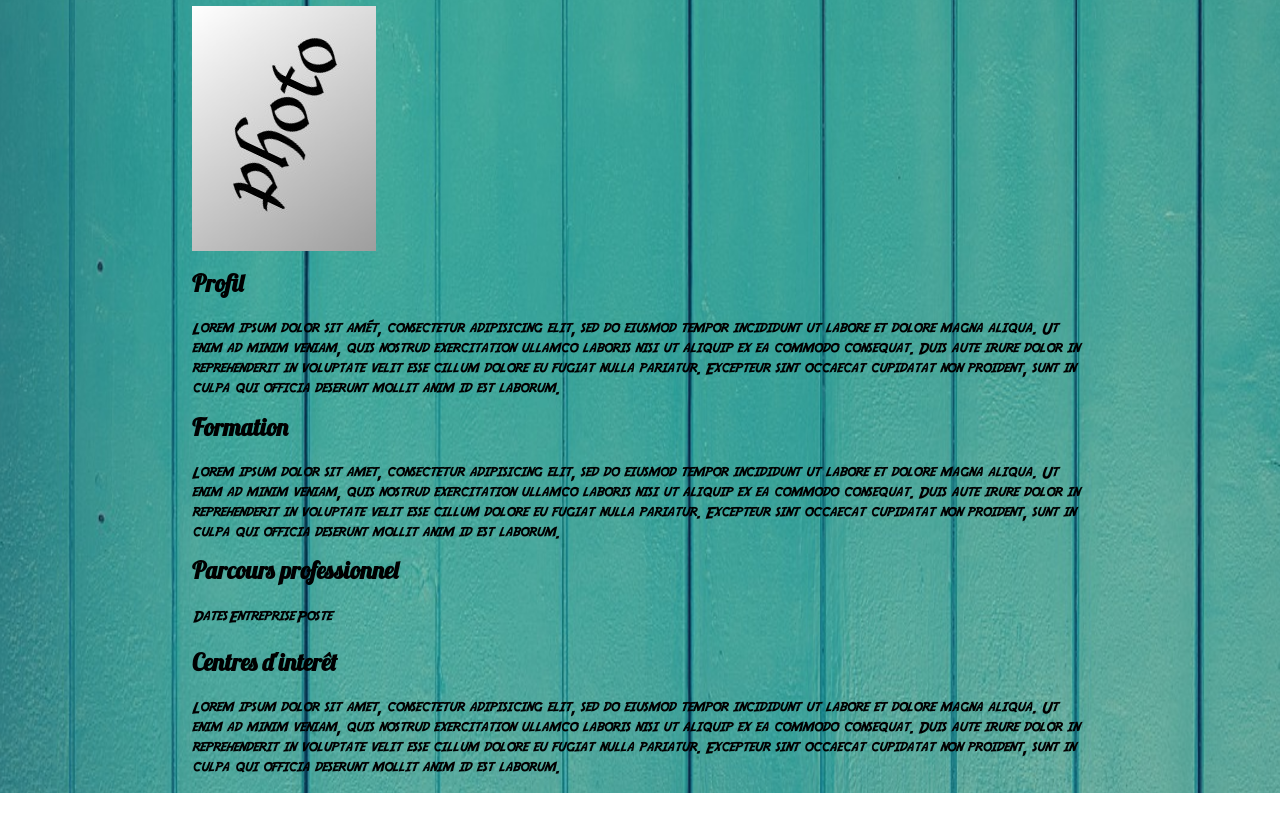
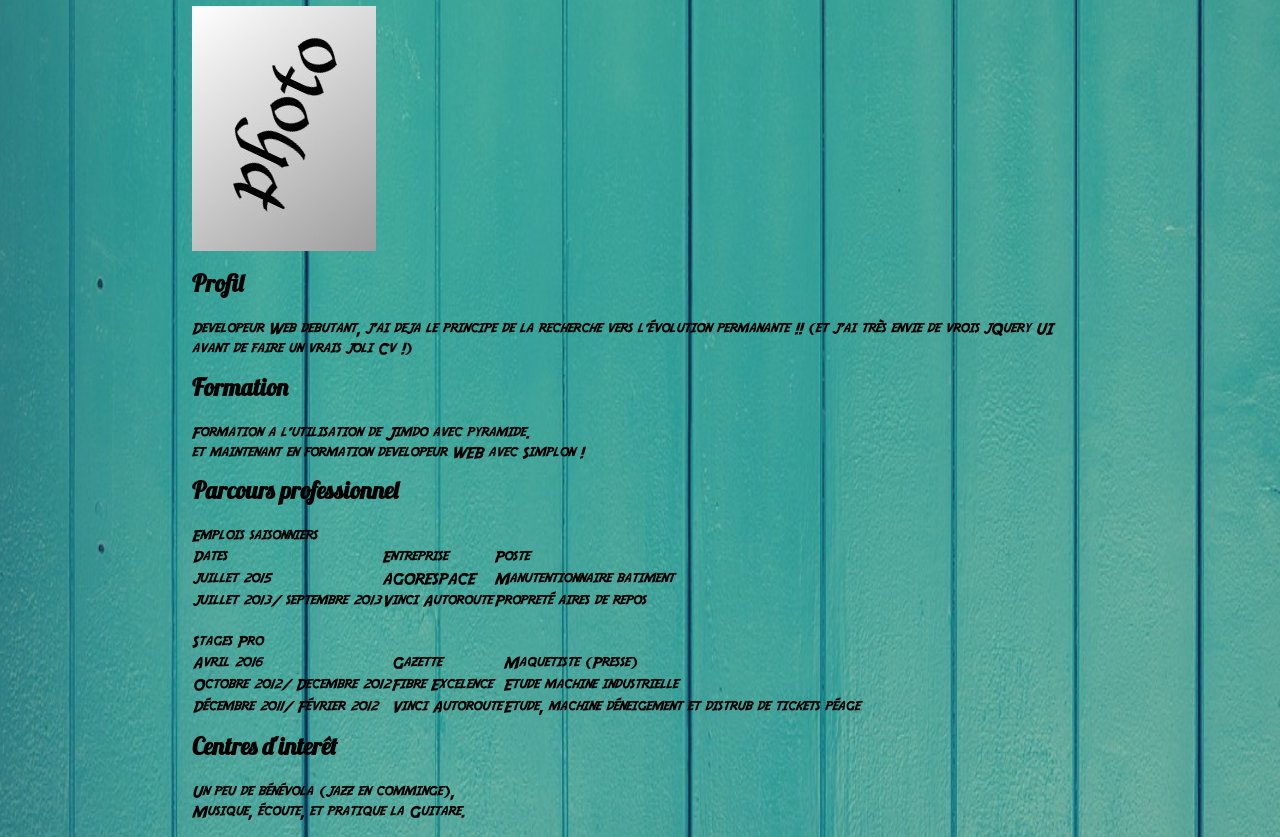
Before and after one commit to CyrilDenoyelle/Cv, a plain HTML site: page index.html in a window 1280 px wide. Shown: the part 69-906 px from the top of the page. Before the commit the page ends 862 px from the top, so only its background shows below. Drawn offline with nearby package versions, Linux system fonts and the light colour scheme.

Commit message:
Pushage du Cv

```diff
--- a/index.html
+++ b/index.html
@@ -4,75 +4,76 @@
     <title>Cv</title>
     <link rel="stylesheet" type="text/css" href="normalize.css">
     <link rel="stylesheet" type="text/css" href="styles.css">
-    <script type='text/javascript' src='https://ajax.googleapis.com/ajax/libs/jquery/3.1.1/jquery.js' ></script>
-    <script type='text/javascript' src='script.js'></script>
 </head>
 <body>
     <header>
-     <h1>Nom Prénom<span> Dev.web</span></h1>
-    </header>
- <div class="grid">
+     <h1>Denoyelle Cyril<span> Dev.web</span></h1>
+ </header>
+ <div>
     <img class="photo" src="images/Photo1.jpg">
-    <div class="nongrid">
-        <h2 class="slideClick1">Profil</h2>
-        <p class="slideOnClick1">Lorem ipsum dolor sit amét, consectetur adipisicing elit, sed do eiusmod
-                tempor incididunt ut labore et dolore magna aliqua. Ut enim ad minim veniam,
-                quis nostrud exercitation ullamco laboris nisi ut aliquip ex ea commodo
-                consequat. Duis aute irure dolor in reprehenderit in voluptate velit esse
-                cillum dolore eu fugiat nulla pariatur. Excepteur sint occaecat cupidatat non
-                proident, sunt in culpa qui officia deserunt mollit anim id est laborum.
-        </p>
-    </div>
-
-    <div class="nongrid">
-        <h2 class="slideClick">Formation</h2>
-        <p>Lorem ipsum dolor sit amet, consectetur adipisicing elit, sed do eiusmod
-            tempor incididunt ut labore et dolore magna aliqua. Ut enim ad minim veniam,
-            quis nostrud exercitation ullamco laboris nisi ut aliquip ex ea commodo
-            consequat. Duis aute irure dolor in reprehenderit in voluptate velit esse
-            cillum dolore eu fugiat nulla pariatur. Excepteur sint occaecat cupidatat non
-            proident, sunt in culpa qui officia deserunt mollit anim id est laborum.
+    <div>
+        <h2>Profil</h2>
+        <p>
+            Developeur Web debutant, j'ai deja le principe de la recherche vers l'évolution permanante !!
+            (et j'ai très envie de vrois jQuery UI avant de faire un vrais joli Cv !)
         </p>
     </div>
 
     <div>
-        <h2 class="slideClick">Parcours professionnel</h2>
-        <table>
+        <h2>Formation</h2>
+        <p>Formation a l'utilisation de Jimdo avec pyramide.<br>et maintenant en formation developeur WEB avec Simplon !
+        </p>
+    </div>
+
+    <div>
+        <h2>Parcours professionnel</h2>
+        <table>Emplois saisonniers
             <tr>
                 <td>Dates</td>
                 <td>Entreprise</td>
                 <td>Poste</td>
             </tr>
             <tr>
-                <td></td>
-                <td></td>
-                <td></td>
+                <td>juillet 2015</td>
+                <td>AGORESPACE</td>
+                <td>Manutentionnaire batiment</td>
             </tr>
             <tr>
-                <td></td>
-                <td></td>
-                <td></td>
+                <td>juillet 2013/ septembre 2013</td>
+                <td>Vinci Autoroute</td>
+                <td>Propreté aires de repos</td>
+            </tr>
+        </table>
+        <br>
+        <table>Stages Pro
+            <tr>
+                <td>Avril 2016</td>
+                <td>Gazette</td>
+                <td>Maquetiste (Presse)</td>
             </tr>
             <tr>
-                <td></td>
-                <td></td>
-                <td></td>
+                <td>Octobre 2012/ Decembre 2012</td>
+                <td>Fibre Excelence</td>
+                <td>Etude machine industrielle</td>
             </tr>
+            <tr>
+                <td>Décembre 2011/ Février 2012</td>
+                <td>Vinci Autoroute</td>
+                <td>Etude, machine déneigement et distrub de tickets péage</td>
+            </tr>
+
         </table>
     </div>
 
-    <div class="nongrid">
-        <h2 class="slideClick">Centres d'interêt</h2>
-        <p>Lorem ipsum dolor sit amet, consectetur adipisicing elit, sed do eiusmod
-            tempor incididunt ut labore et dolore magna aliqua. Ut enim ad minim veniam,
-            quis nostrud exercitation ullamco laboris nisi ut aliquip ex ea commodo
-            consequat. Duis aute irure dolor in reprehenderit in voluptate velit esse
-            cillum dolore eu fugiat nulla pariatur. Excepteur sint occaecat cupidatat non
-            proident, sunt in culpa qui officia deserunt mollit anim id est laborum.
+    <div>
+        <h2>Centres d'interêt</h2>
+        <p>Un peu de bénévola (jazz en comminge),<br>Musique, écoute, et pratique la Guitare.
         </p>
     </div>
 
- </div>
+</div>
 
+<script type='text/javascript' src='https://ajax.googleapis.com/ajax/libs/jquery/3.1.1/jquery.js' ></script>
+<script type='text/javascript' src='script.js'></script>
 </body>
 </html>
```
Also changed, not shown: styles.css (+0 -35 lines).
